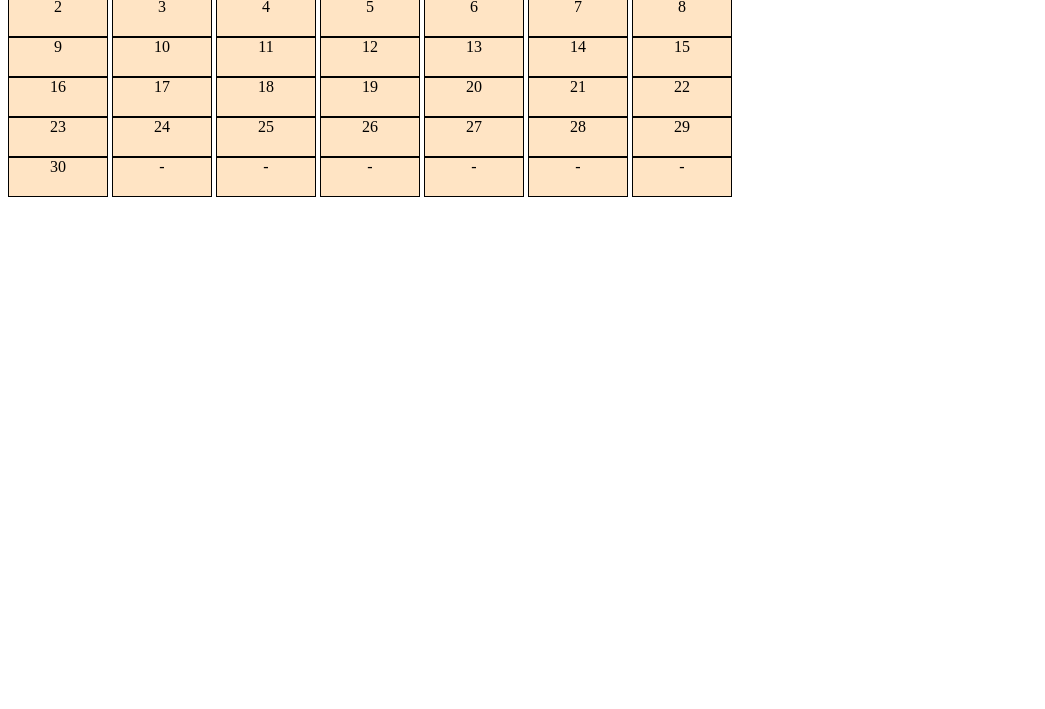
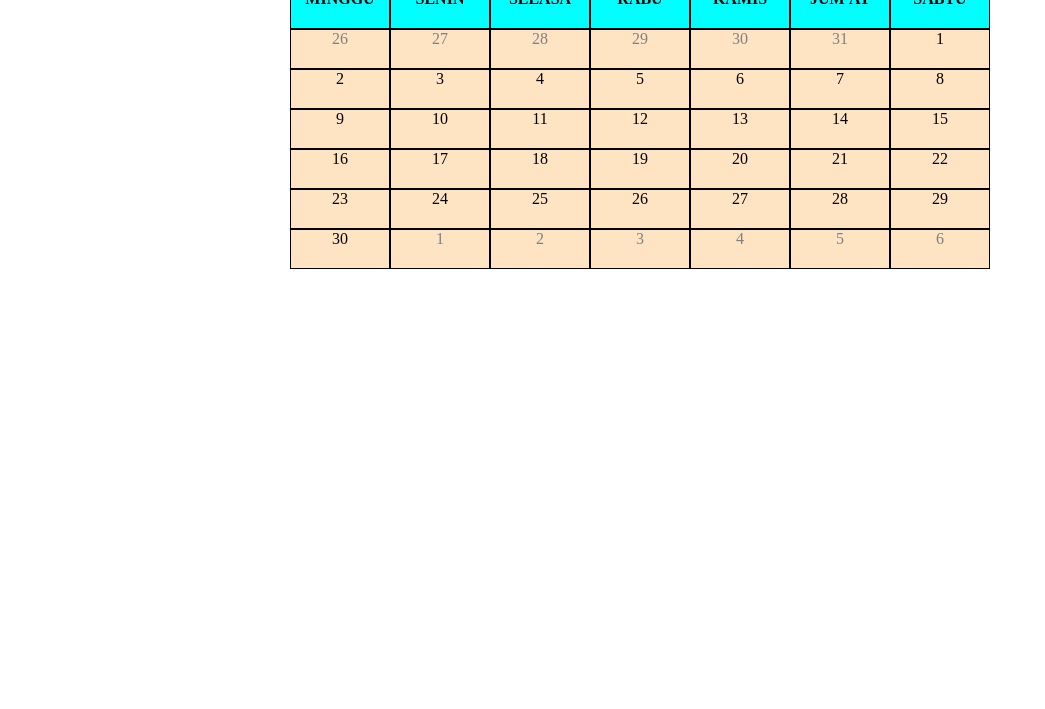
Before and after one commit to ghifar1327/koda-b5-web2, a plain HTML site: page date.html in a window 1280 px wide. Shown: the part 91-800 px from the top of the page, without its empty margins (0-1045 px from the left). Drawn offline with Linux system fonts and the light colour scheme.

Commit message:
refaktor: tidy up calendar style

```diff
--- a/date.html
+++ b/date.html
@@ -6,12 +6,15 @@
     <title>Document</title>
     <style>
       * {
-
-          box-sizing: border-box;
-    }
+        box-sizing: border-box;
+        text-align: center;
+      }
+      div {
+        font-size: 0;
+      }
       div > div {
-          border: 1px solid black;
-        text-align: center;
+        font-size: 16px;
+        border: 1px solid black;
         display: inline-block;
         background-color: bisque;
         width: 100px;
@@ -21,9 +24,13 @@
         font-weight: 700;
         background-color: aqua;
       }
+      .after-before-date{
+        color: gray;
+      }
     </style>
   </head>
   <body>
+    <h1>Kalender November</h1>
     <div class="days">
       <div>MINGGU</div>
       <div>SENIN</div>
@@ -34,12 +41,12 @@
       <div>SABTU</div>
     </div>
     <div>
-      <div>-</div>
-      <div>-</div>
-      <div>-</div>
-      <div>-</div>
-      <div>-</div>
-      <div>-</div>
+      <div class="after-before-date">26</div>
+      <div class="after-before-date">27</div>
+      <div class="after-before-date">28</div>
+      <div class="after-before-date">29</div>
+      <div class="after-before-date">30</div>
+      <div class="after-before-date">31</div>
       <div>1</div>
     </div>
     <div>
@@ -80,12 +87,12 @@
     </div>
     <div>
       <div>30</div>
-      <div>-</div>
-      <div>-</div>
-      <div>-</div>
-      <div>-</div>
-      <div>-</div>
-      <div>-</div>
+      <div class="after-before-date">1</div>
+      <div class="after-before-date">2</div>
+      <div class="after-before-date">3</div>
+      <div class="after-before-date">4</div>
+      <div class="after-before-date">5</div>
+      <div class="after-before-date">6</div>
     </div>
   </body>
 </html>
```
